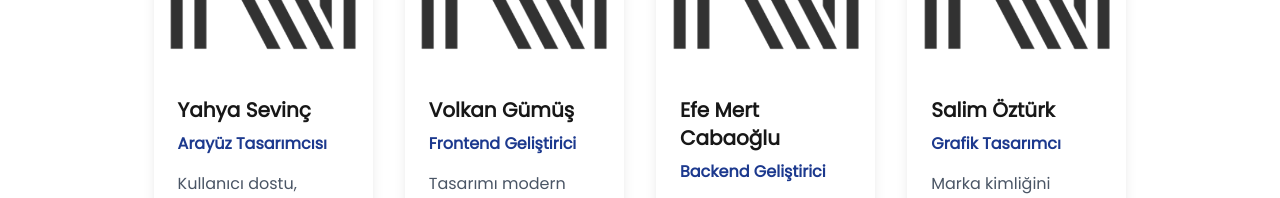
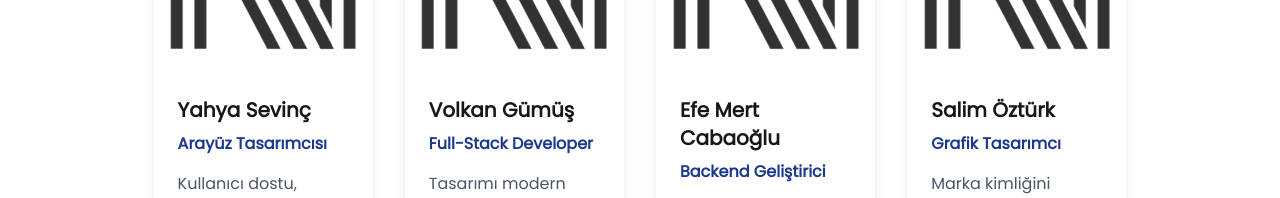
Before and after one commit to vlkngum/moriayazilim, a Next.js app: page /about in a window 1280 px wide. Shown: the part 1140-1338 px from the top of the page. Built offline with nearby package versions, Linux system fonts and the light colour scheme.

Commit message:
4 koldan taciz

```diff
--- a/src/app/components/about/TeamSection.tsx
+++ b/src/app/components/about/TeamSection.tsx
@@ -10,28 +10,28 @@ export default function TeamSection() {
       role: "Arayüz Tasarımcısı",
       image: "/logo.png",
       description: "Kullanıcı dostu, estetik ve işlevsel arayüzler oluşturarak dijital deneyimi en üst seviyeye taşıyor.",
-      href: "mailto:yahya@moria.com",
+      href: "mailto:yahya@moriayazilim.com",
     },
     {
       name: "Volkan Gümüş",
-      role: "Frontend Geliştirici",
+      role: "Full-Stack Developer",
       image: "/logo.png",
       description: "Tasarımı modern web teknolojileriyle hayata geçirerek tüm cihazlarda sorunsuz çalışan arayüzler sunuyor.",
-      href: "mailto:volkan@moria.com",
+      href: "mailto:volkan@moriayazilim.com",
     },
     {
       name: "Efe Mert Cabaoğlu",
       role: "Backend Geliştirici",
       image: "/logo.png",
       description: "Veri güvenliği ve sistem performansını ön planda tutarak güçlü ve ölçeklenebilir altyapılar geliştiriyor.",
-      href: "mailto:efe@moria.com",
+      href: "mailto:efe@moriayazilim.com",
     },
     {
       name: "Salim Öztürk",
       role: "Grafik Tasarımcı",
       image: "/logo.png",
       description: "Marka kimliğini yansıtan yaratıcı görseller ve özgün tasarımlar üreterek projelere estetik değer katıyor.",
-      href: "mailto:salim@moria.com",
+      href: "mailto:salim@moriayazilim.com",
     }
   ];
 
--- a/src/app/data/navigation.ts
+++ b/src/app/data/navigation.ts
@@ -41,7 +41,7 @@ export const socialMediaLinks = [
   },
   {
     name: "E-Posta",
-    url: "mailto:moriayazilim.com",
+    url: "mailto:iletisim@moriayazilim.com",
     icon: "MdEmail",
     color: "hover:text-black"
   },
```
